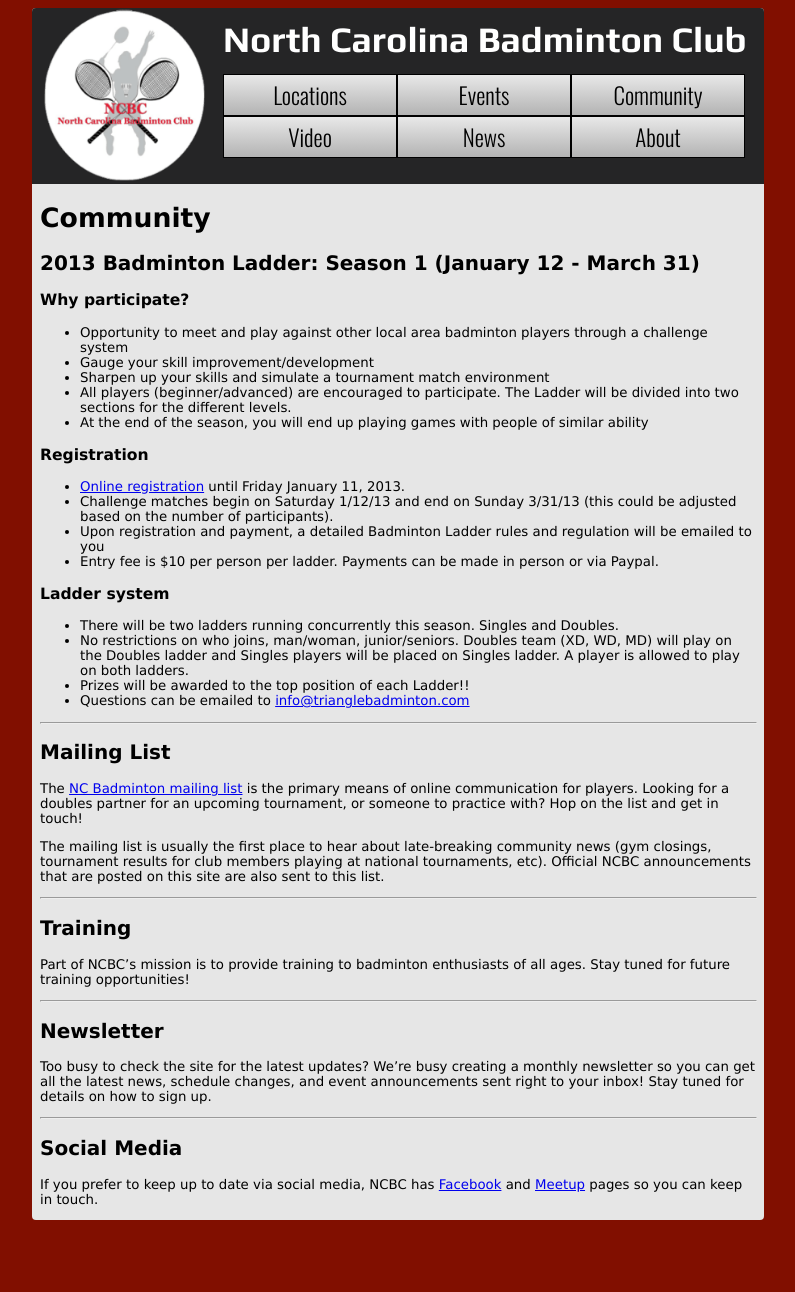
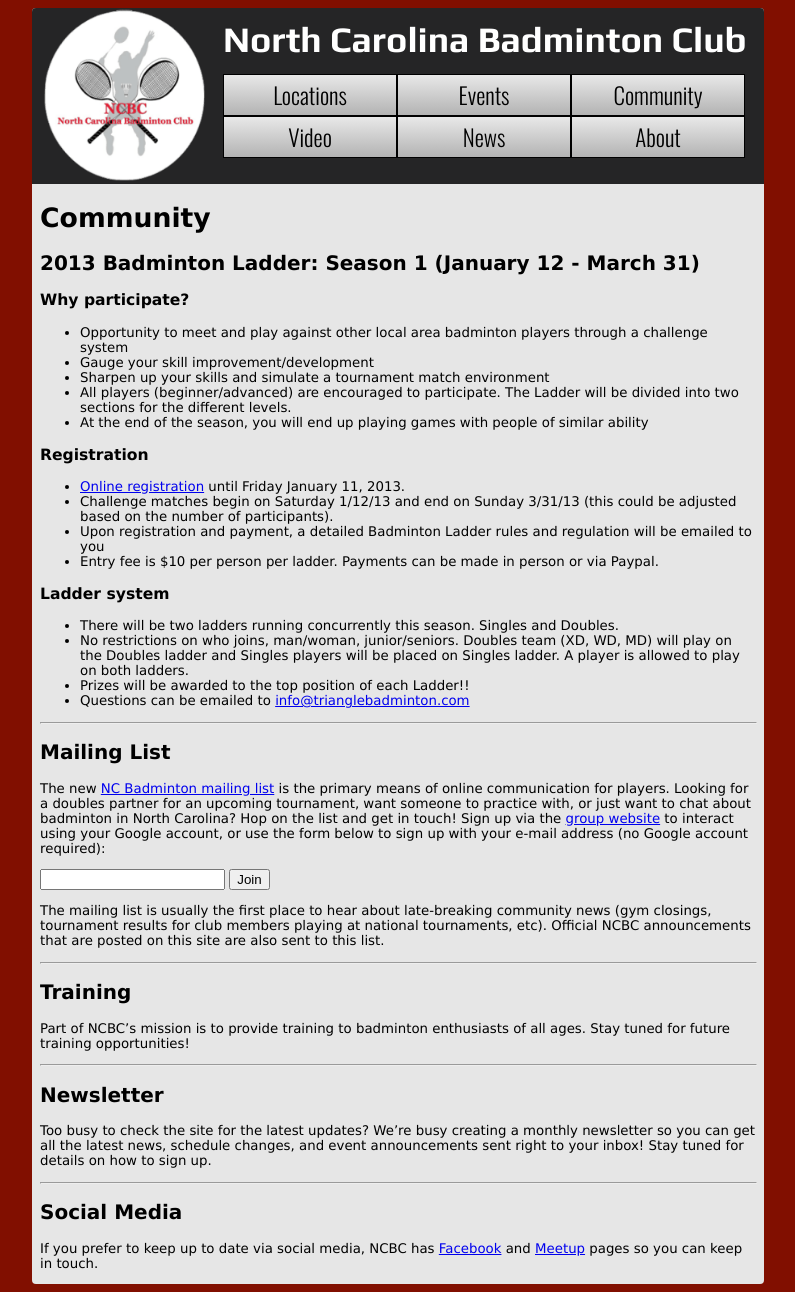
Before and after one commit to NCBC/ncbc.github.com, a Jekyll site: the page built from community.md, in a window 1280 px wide. Shown: the whole page, without its empty margins (242-1037 px from the left). Built offline with Jekyll 4.4.1, drawn with Linux system fonts in a browser that asks for light colours; before the commit the page ends 1228 px from its top, so only the background shows below that.

Commit message:
Updated community page with mailing list info

```diff
--- a/community.md
+++ b/community.md
@@ -29,7 +29,9 @@
 
 ## Mailing List
 
-The [NC Badminton mailing list](http://sports.groups.yahoo.com/group/badminton_RTP_NC/) is the primary means of online communication for players. Looking for a doubles partner for an upcoming tournament, or someone to practice with? Hop on the list and get in touch!
+The new [NC Badminton mailing list](http://groups.google.com/group/ncbadminton/) is the primary means of online communication for players. Looking for a doubles partner for an upcoming tournament, want someone to practice with, or just want to chat about badminton in North Carolina? Hop on the list and get in touch! Sign up via the [group website](http://groups.google.com/group/ncbadminton/) to interact using your Google account, or use the form below to sign up with your e-mail address (no Google account required):
+
+<form action="http://groups.google.com/group/ncbadminton/boxsubscribe" target="_blank"> <input type=text name=email> <input type=submit name="sub" value="Join"></form>
 
 The mailing list is usually the first place to hear about late-breaking community news (gym closings, tournament results for club members playing at national tournaments, etc). Official NCBC announcements that are posted on this site are also sent to this list.
 
```
